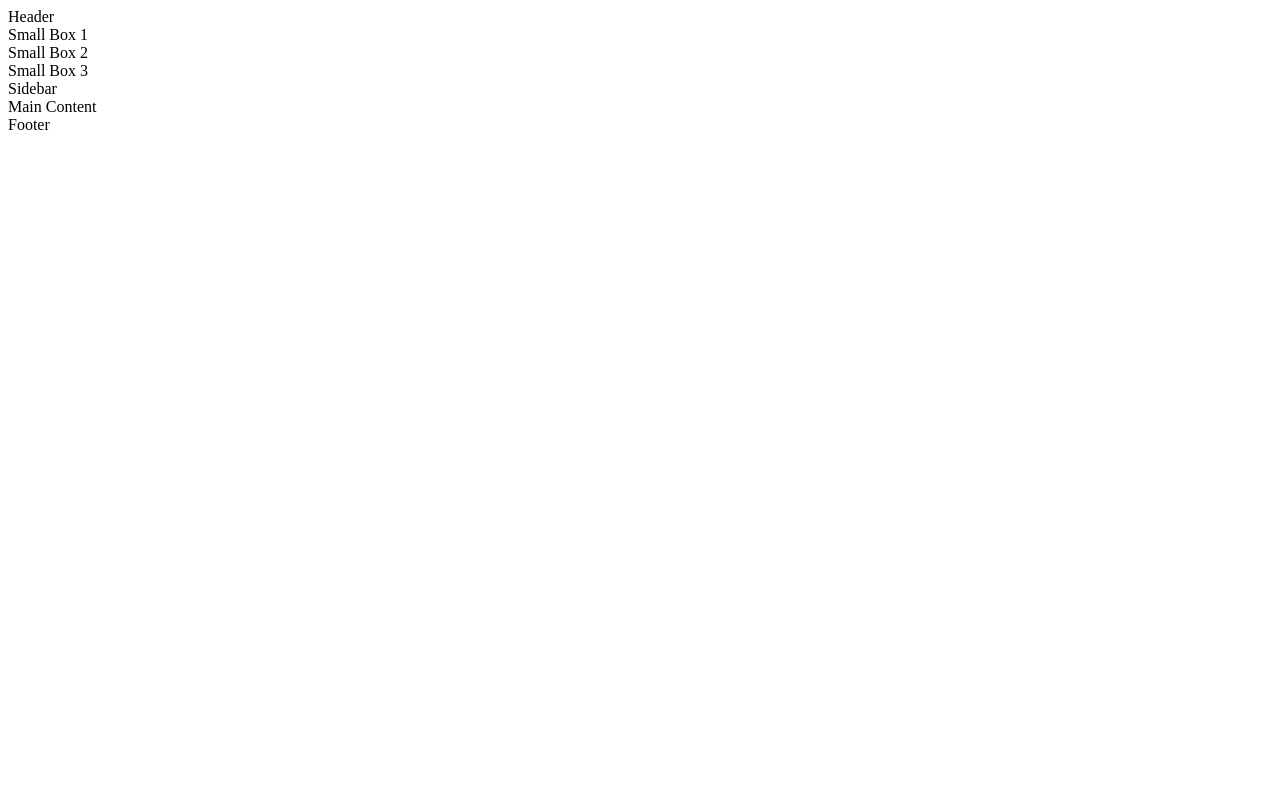
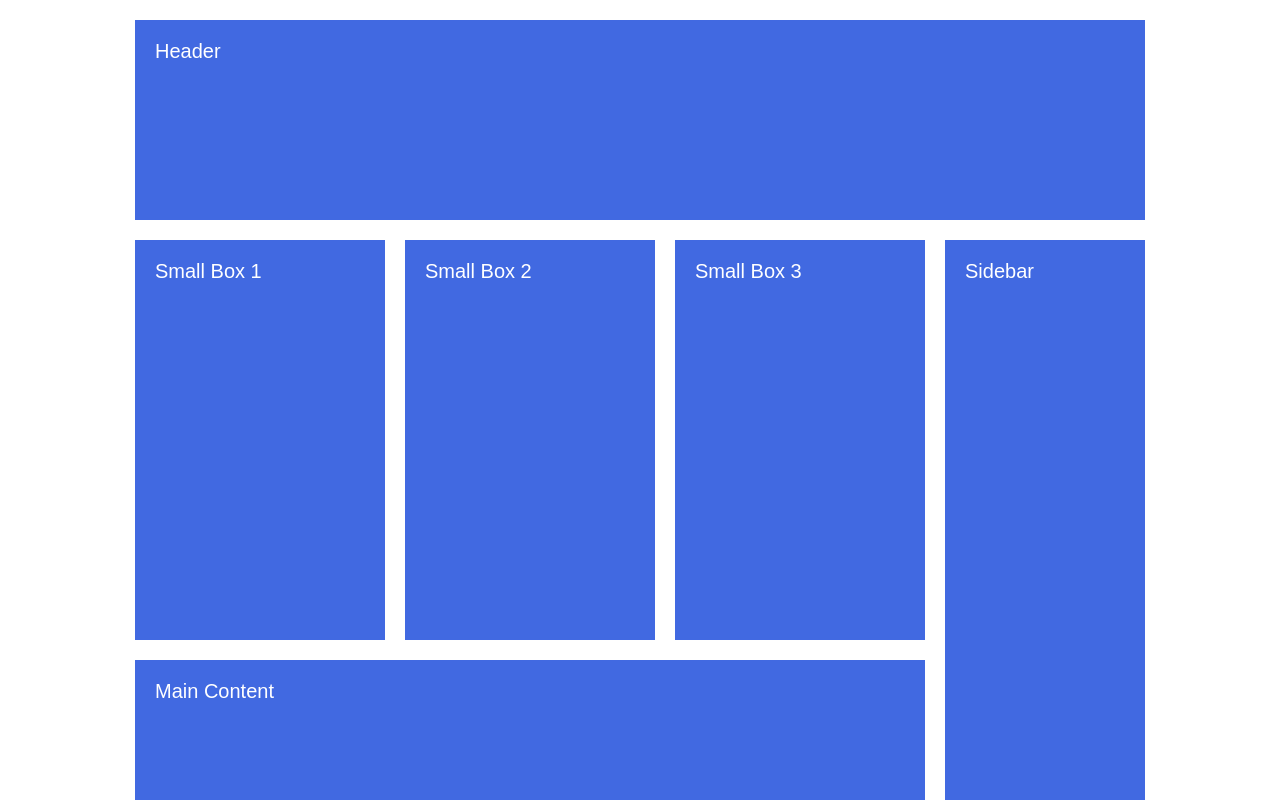
Before and after one commit to yeyazar/gridcodechallenge, a plain HTML site: page index.html in a window 1280 px wide. Shown: the top 800 px of the page. Drawn offline with Linux system fonts and the light colour scheme; the site is published under a folder, as on GitHub Pages, so addresses that start at the root find nothing.

Commit message:
Update index.html

```diff
--- a/index.html
+++ b/index.html
@@ -5,7 +5,7 @@
     <meta http-equiv="X-UA-Compatible" content="IE=edge">
     <meta name="viewport" content="width=device-width, initial-scale=1.0">
     <title>Grid Code Challenge</title>
-    <link rel="stylesheet" href="/grid.css">
+    <link rel="stylesheet" href="grid.css">
 </head>
 <body>
 
```
